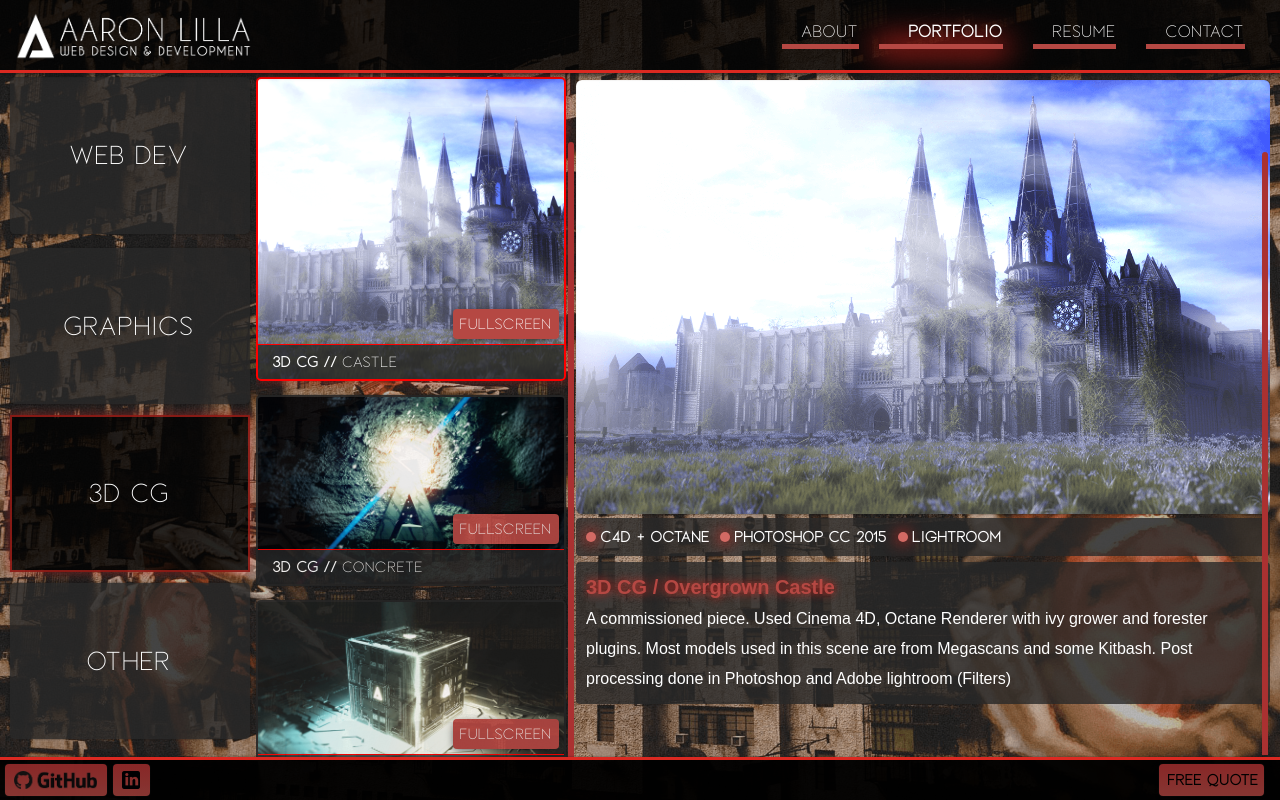
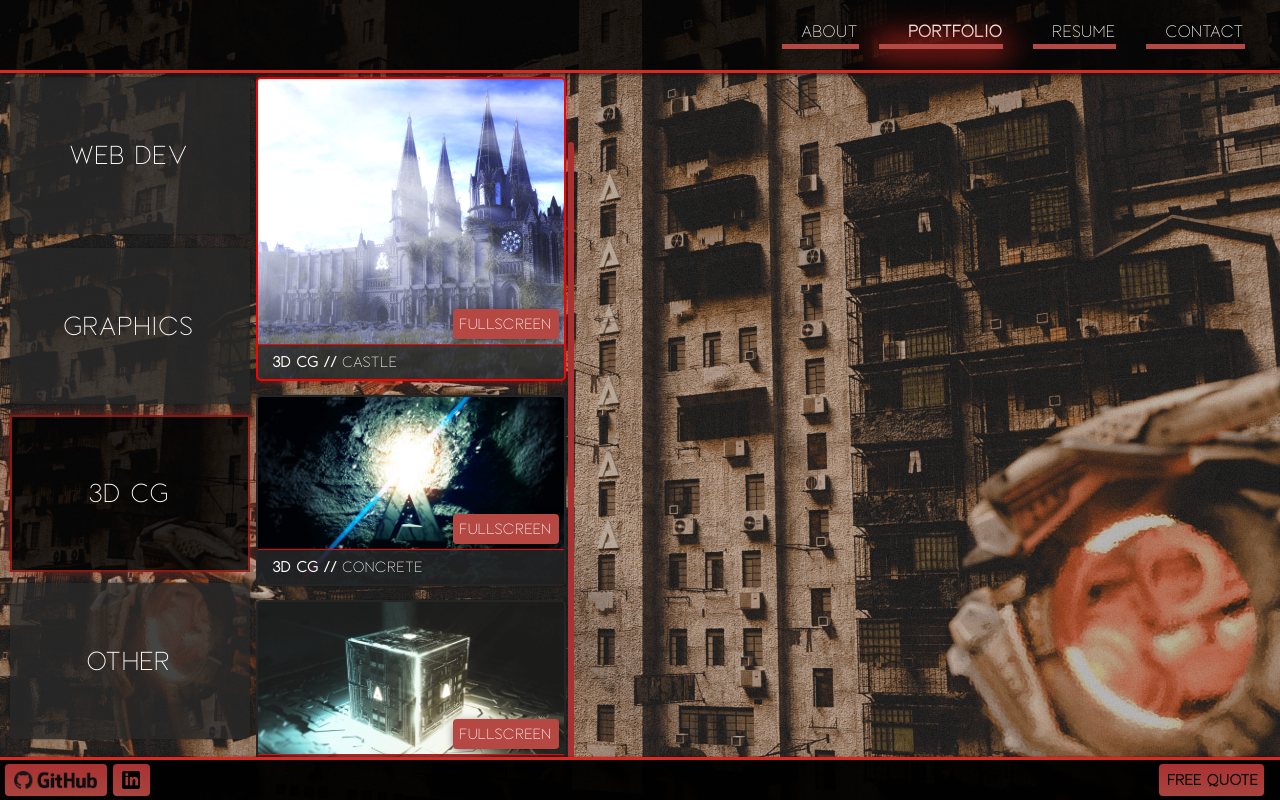
Before and after one commit to Clushini/AaronLilla-V2, a React (Create React App) app: page / in a window 1280 px wide. Built offline with nearby package versions, Linux system fonts and the light colour scheme.

Commit message:
Added transition effects globally

```diff
--- a/src/App.scss
+++ b/src/App.scss
@@ -1033,6 +1033,113 @@ input[type=number]::-webkit-outer-spin-button {
   padding-top: 10px;
 }
 
+div {
+	-webkit-animation: text-focus-in .2s cubic-bezier(0.550, 0.085, 0.680, 0.530) both;
+	        animation: text-focus-in .2s cubic-bezier(0.550, 0.085, 0.680, 0.530) both;
+}
+
+/* ----------------------------------------------
+ * Generated by Animista on 2019-2-11 4:7:44
+ * w: http://animista.net, t: @cssanimista
+ * ---------------------------------------------- */
+
+/**
+ * ----------------------------------------
+ * animation text-focus-in
+ * ----------------------------------------
+ */
+ @-webkit-keyframes text-focus-in {
+  0% {
+    -webkit-filter: blur(12px);
+            filter: blur(12px);
+    opacity: 0;
+  }
+  100% {
+    -webkit-filter: blur(0px);
+            filter: blur(0px);
+    opacity: 1;
+  }
+}
+@keyframes text-focus-in {
+  0% {
+    -webkit-filter: blur(12px);
+            filter: blur(12px);
+    opacity: 0;
+  }
+  100% {
+    -webkit-filter: blur(0px);
+            filter: blur(0px);
+    opacity: 1;
+  }
+}
+
+
+/* ----------------------------------------------
+ * Generated by Animista on 2019-2-11 4:5:0
+ * w: http://animista.net, t: @cssanimista
+ * ---------------------------------------------- */
+
+/**
+ * ----------------------------------------
+ * animation fade-in-bck
+ * ----------------------------------------
+ */
+ @-webkit-keyframes fade-in-bck {
+  0% {
+    -webkit-transform: translateZ(80px);
+            transform: translateZ(80px);
+    opacity: 0;
+  }
+  100% {
+    -webkit-transform: translateZ(0);
+            transform: translateZ(0);
+    opacity: 1;
+  }
+}
+@keyframes fade-in-bck {
+  0% {
+    -webkit-transform: translateZ(80px);
+            transform: translateZ(80px);
+    opacity: 0;
+  }
+  100% {
+    -webkit-transform: translateZ(0);
+            transform: translateZ(0);
+    opacity: 1;
+  }
+}
+
+
+
+@keyframes fadein {
+  from { opacity: 0; }
+  to   { opacity: 1; }
+}
+
+/* Firefox < 16 */
+@-moz-keyframes fadein {
+  from { opacity: 0; }
+  to   { opacity: 1; }
+}
+
+/* Safari, Chrome and Opera > 12.1 */
+@-webkit-keyframes fadein {
+  from { opacity: 0; }
+  to   { opacity: 1; }
+}
+
+/* Internet Explorer */
+@-ms-keyframes fadein {
+  from { opacity: 0; }
+  to   { opacity: 1; }
+}
+
+/* Opera < 12.1 */
+@-o-keyframes fadein {
+  from { opacity: 0; }
+  to   { opacity: 1; }
+}
+
 @media only screen and (max-width: 800px) {
   .PCT {
     font-size: 45px;
```
